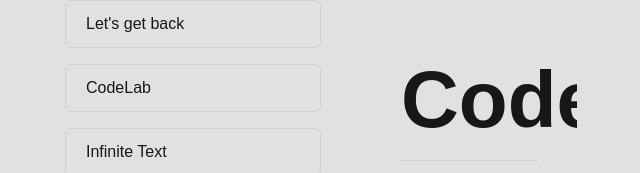
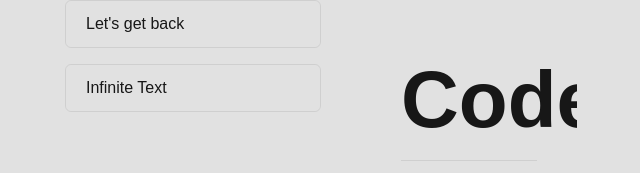
Before and after one commit to hlmyrsyd/codelab-blog, a Next.js app: page / in a window 1280 px wide. Shown: the top 173 px of the page, without its empty margins (319-959 px from the left). Built offline with nearby package versions, Linux system fonts and the light colour scheme.

Commit message:
fix/remove codelab button

```diff
--- a/app/components/sidebar/index.tsx
+++ b/app/components/sidebar/index.tsx
@@ -25,12 +25,6 @@ export default function Sidebar() {
                 >
                     <h1>Let&apos;s get back</h1>
                 </button>
-                <button
-                    className="w-full rounded-md border border-solid border-black/[.08] dark:border-white/[.145] transition-colors flex items-center justify-between hover:bg-[#f2f2f2] dark:hover:bg-[#2a2a2a] hover:border-transparent text-sm sm:text-base h-10 sm:h-12 px-4 sm:px-5 sm:min-w-44 mb-4"
-                    onClick={() => handleTransition('https://www.codelab.hilmyrasyad.site/')}
-                >
-                    <h1>CodeLab</h1>
-                </button>
                 <Link
                     className="w-full rounded-md border border-solid border-black/[.08] dark:border-white/[.145] transition-colors flex items-center justify-between hover:bg-[#f2f2f2] dark:hover:bg-[#2a2a2a] hover:border-transparent text-sm sm:text-base h-10 sm:h-12 px-4 sm:px-5 sm:min-w-44 mb-4"
                     href="/infiniteText"
```
